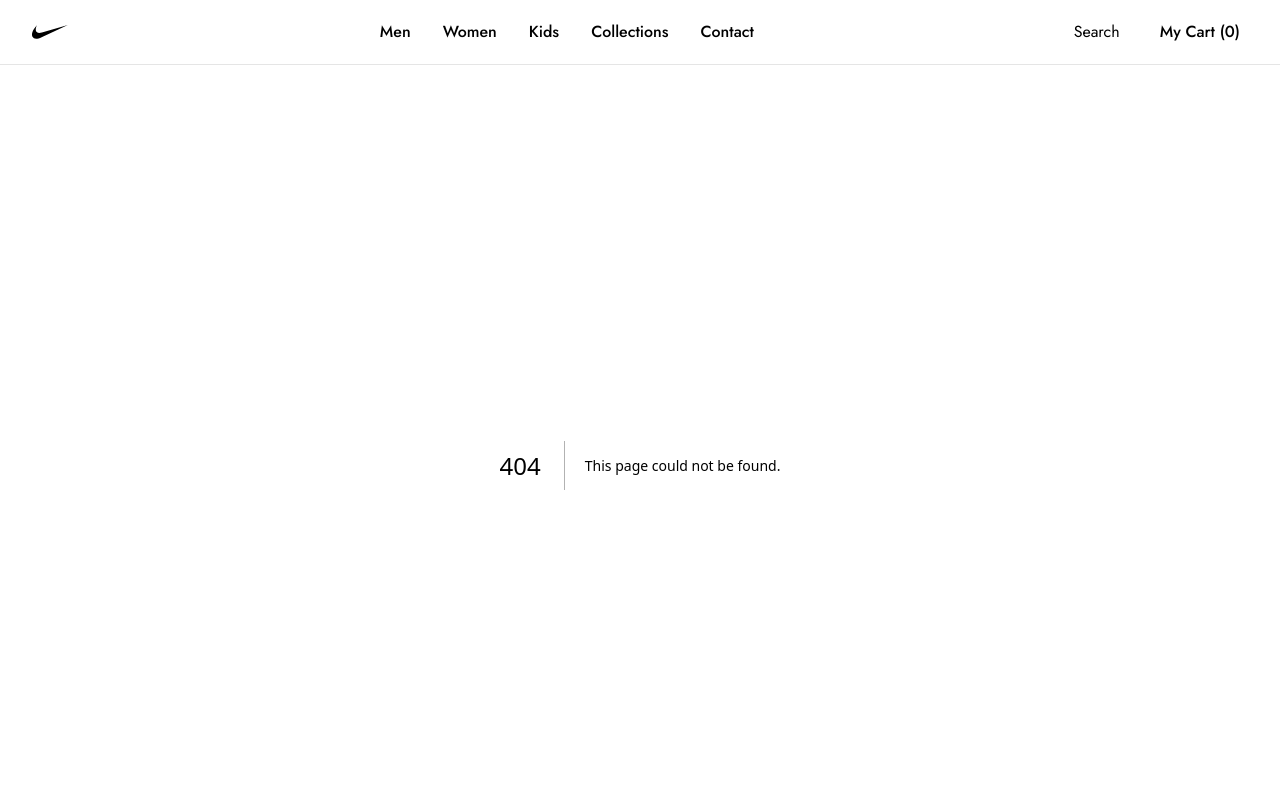
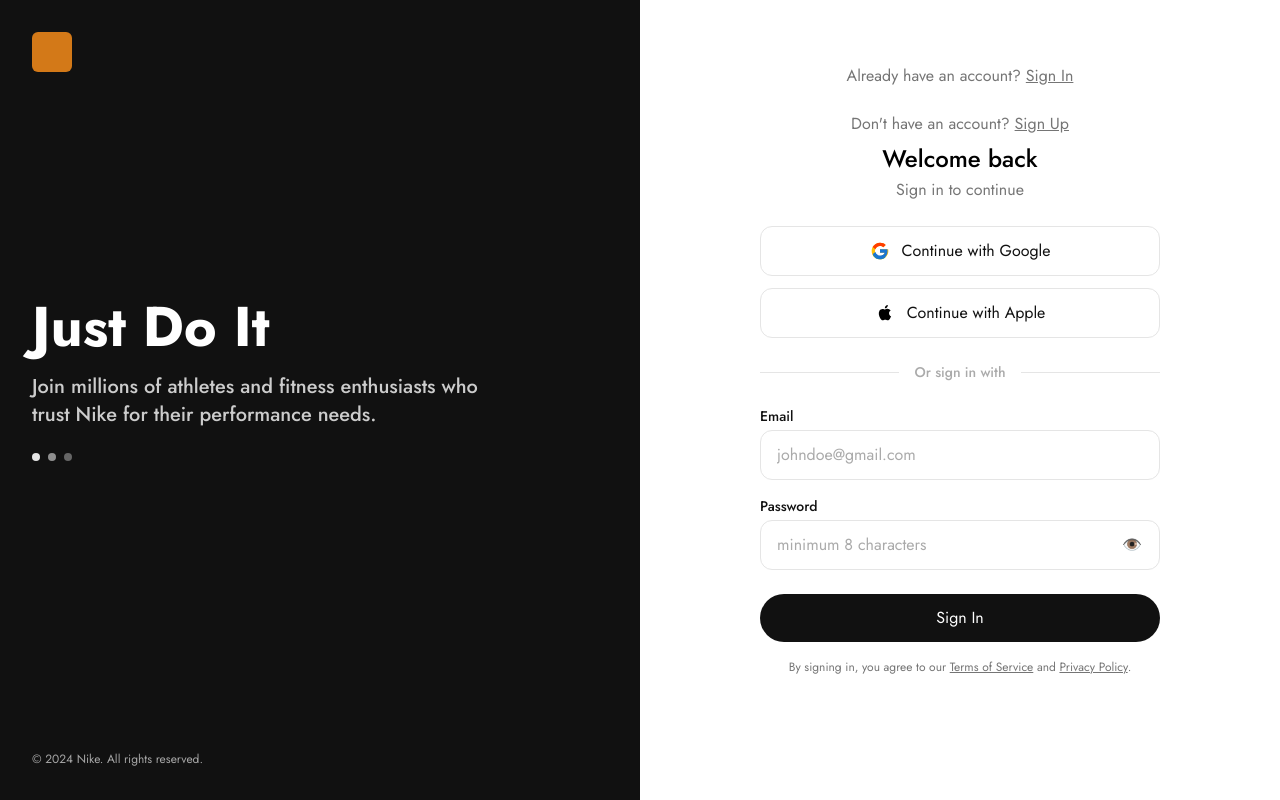
Before and after one commit to trcpoet/nike-ecom-store, a Next.js app: page /sign-in in a window 1280 px wide. Before the commit this address had no page. Shown: the top 800 px of the page. Built offline with nearby package versions, Linux system fonts and the light colour scheme.

Commit message:
chore(layouts): add (auth) group layout and move Navbar/Footer into (root); wire sign-in/up pages
Co-Authored-By: Tahsin Chowdhury <tchowdhury29@gmail.com>

```diff
--- /dev/null
+++ b/src/app/(auth)/layout.tsx
@@ -0,0 +1,40 @@
+import { ReactNode } from "react";
+import Link from "next/link";
+
+export default function AuthLayout({ children }: { children: ReactNode }) {
+  return (
+    <div className="min-h-dvh grid grid-cols-1 lg:grid-cols-12">
+      <aside className="hidden lg:block lg:col-span-6 bg-dark-900 text-light-100">
+        <div className="flex h-full flex-col justify-between p-8">
+          <div className="h-10 w-10 rounded-md bg-orange" />
+          <div className="pb-16">
+            <h1 className="text-heading-2 leading-[var(--text-heading-2--line-height)] font-[var(--text-heading-2--font-weight)]">
+              Just Do It
+            </h1>
+            <p className="mt-4 max-w-md text-lead text-light-400">
+              Join millions of athletes and fitness enthusiasts who trust Nike for their performance needs.
+            </p>
+            <div className="mt-6 flex items-center gap-2">
+              <span className="h-2 w-2 rounded-full bg-light-300" />
+              <span className="h-2 w-2 rounded-full bg-light-300/60" />
+              <span className="h-2 w-2 rounded-full bg-light-300/40" />
+            </div>
+          </div>
+          <p className="text-footnote text-light-400/80">© 2024 Nike. All rights reserved.</p>
+        </div>
+      </aside>
+
+      <main className="lg:col-span-6 bg-light-100">
+        <div className="mx-auto w-full max-w-md px-6 py-10 lg:py-16">
+          <div className="mb-6 text-center text-body text-dark-700">
+            <span>Already have an account? </span>
+            <Link href="/sign-in" className="underline hover:opacity-80">
+              Sign In
+            </Link>
+          </div>
+          {children}
+        </div>
+      </main>
+    </div>
+  );
+}
--- /dev/null
+++ b/src/app/(auth)/sign-in/page.tsx
@@ -0,0 +1,16 @@
+import Link from "next/link";
+import AuthForm from "@/components/AuthForm";
+
+export default function Page() {
+  return (
+    <>
+      <div className="mb-2 text-center text-body text-dark-700">
+        <span>Don&apos;t have an account? </span>
+        <Link href="/sign-up" className="underline hover:opacity-80">
+          Sign Up
+        </Link>
+      </div>
+      <AuthForm mode="sign-in" />
+    </>
+  );
+}
--- /dev/null
+++ b/src/app/(auth)/sign-up/page.tsx
@@ -0,0 +1,16 @@
+import Link from "next/link";
+import AuthForm from "@/components/AuthForm";
+
+export default function Page() {
+  return (
+    <>
+      <div className="mb-2 text-center text-body text-dark-700">
+        <span>Already have an account? </span>
+        <Link href="/sign-in" className="underline hover:opacity-80">
+          Sign In
+        </Link>
+      </div>
+      <AuthForm mode="sign-up" />
+    </>
+  );
+}
--- /dev/null
+++ b/src/app/(root)/layout.tsx
@@ -0,0 +1,12 @@
+import { ReactNode } from "react";
+import { Footer, Navbar } from "@/components";
+
+export default function RootGroupLayout({ children }: { children: ReactNode }) {
+  return (
+    <>
+      <Navbar />
+      {children}
+      <Footer />
+    </>
+  );
+}
--- a/src/app/layout.tsx
+++ b/src/app/layout.tsx
@@ -1,13 +1,11 @@
 import type { Metadata } from "next";
-import { Jost } from "next/font/google"
+import { Jost } from "next/font/google";
 import "./globals.css";
-import {Footer, Navbar} from "@/components";
 
 const jost = Jost({
-   variable: "--font-jost",
-   subsets: ["latin"],
-})
-
+  variable: "--font-jost",
+  subsets: ["latin"],
+});
 
 export const metadata: Metadata = {
   title: "Nike",
@@ -21,12 +19,8 @@ export default function RootLayout({
 }>) {
   return (
     <html lang="en">
-      <body
-        className={`${jost.className} antialiased`}
-      >
-        <Navbar />
+      <body className={`${jost.className} antialiased`}>
         {children}
-      <Footer/>
       </body>
     </html>
   );
```
